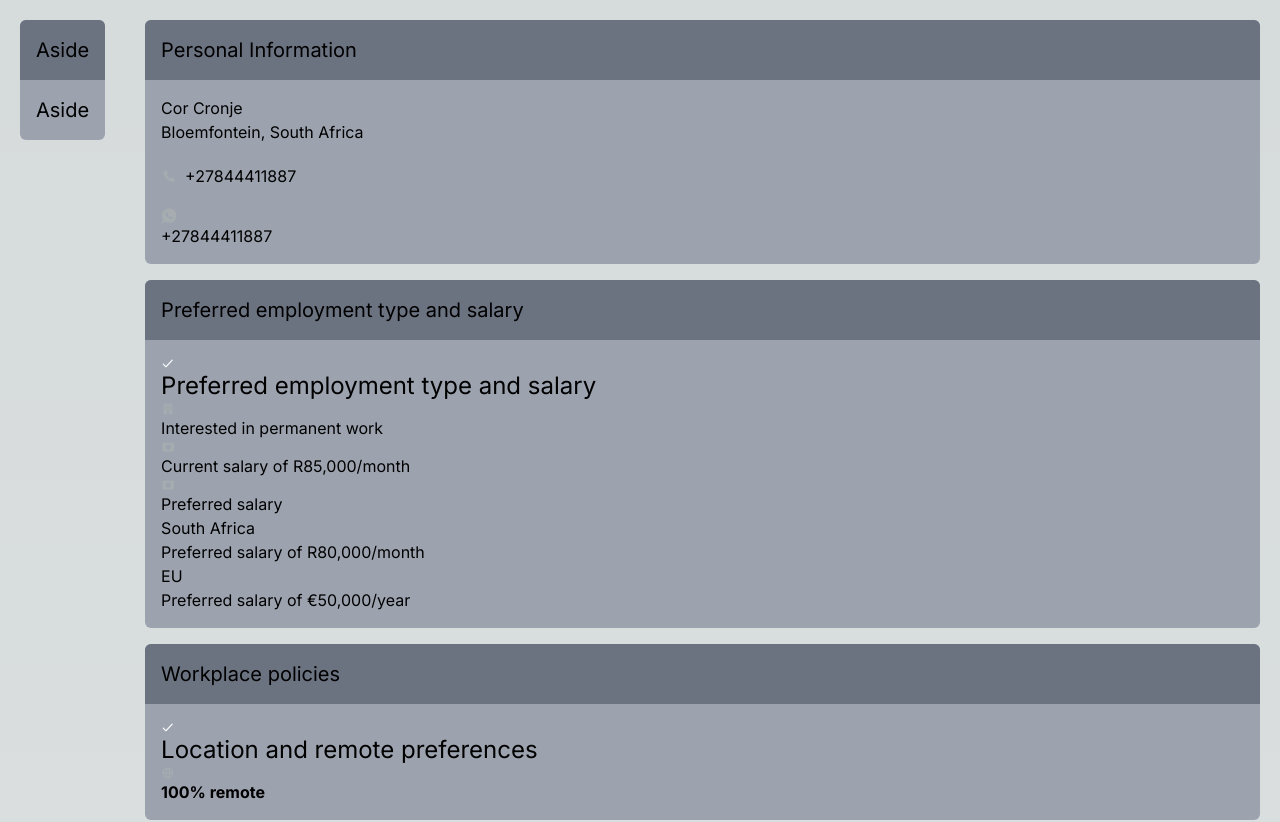
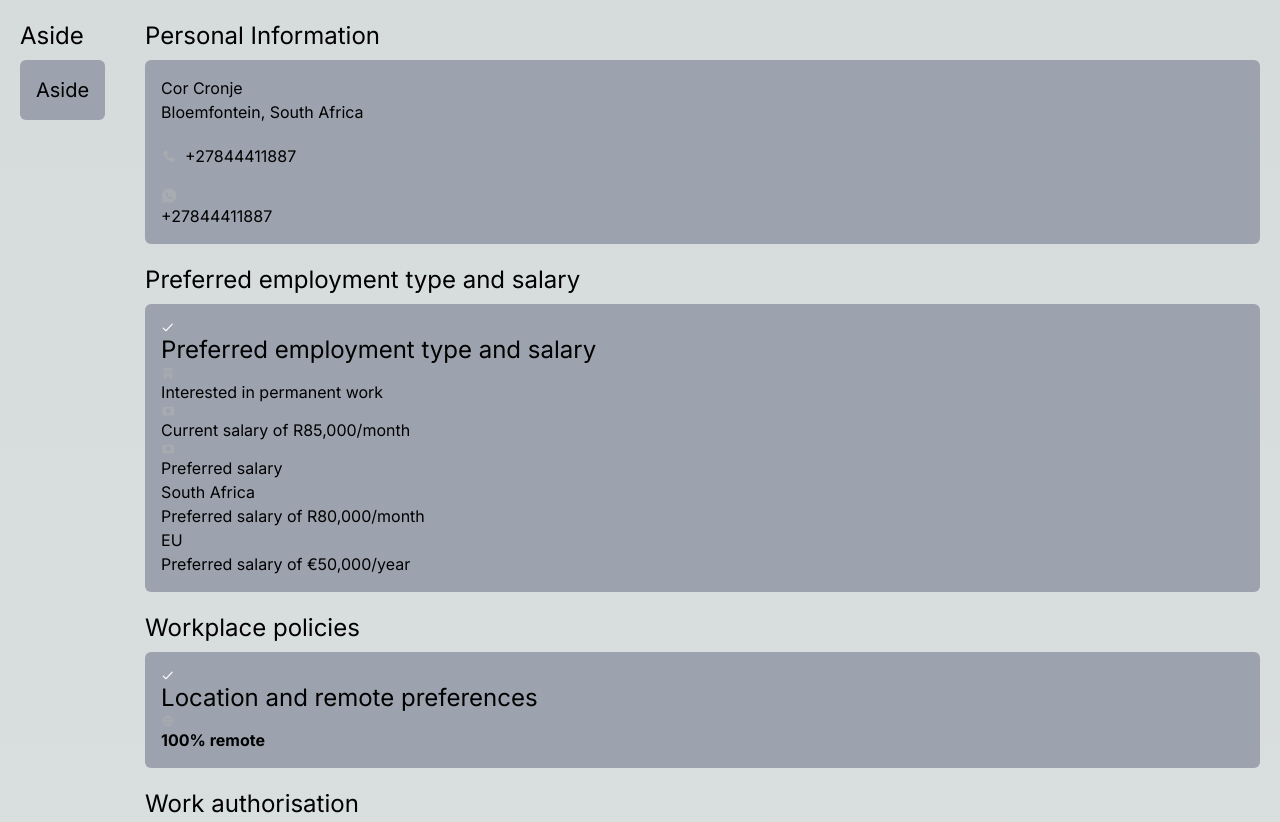
Before and after one commit to corcronje/portfolio-next, a Next.js app: page / in a window 1280 px wide. Shown: the top 822 px of the page. Built offline with nearby package versions, Linux system fonts and the light colour scheme.

Commit message:
[main] Improve styling

```diff
--- a/src/components/Section.tsx
+++ b/src/components/Section.tsx
@@ -2,9 +2,11 @@ import React from 'react'
 
 function Section({title, children}) {
   return (
-    <section className="bg-gray-400 rounded-md mb-4">
-      <h3 className='bg-gray-500 rounded-t-md p-4 text-xl'>{title}</h3>
-      <div className='p-4'>{children}</div>
+    <section className="mb-5">
+      <h2 className="text-2xl mb-2">{title}</h2>
+      <div className="bg-gray-400 dark:bg-gray-600 rounded-md p-4">
+        {children}
+      </div>
     </section>
   );
 }
```
